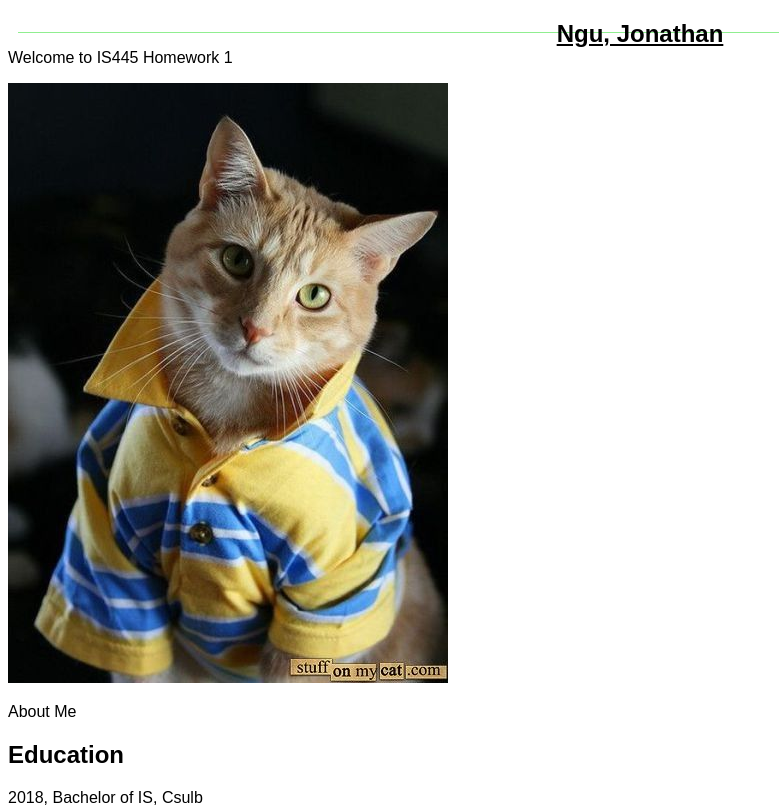
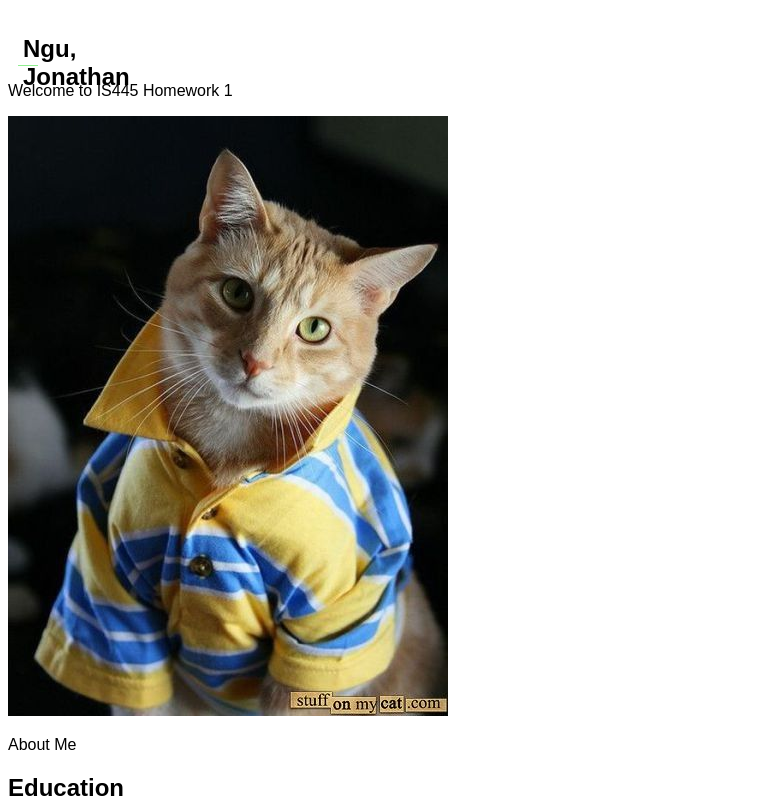
Before and after one commit to JonCsulb/IS445, a plain HTML site: page index.html in a window 1280 px wide. Shown: the top 810 px of the page, without its empty margins (0-779 px from the left). Drawn offline with Linux system fonts and the light colour scheme.

Commit message:
No changes

```diff
--- a/index.html
+++ b/index.html
@@ -5,7 +5,7 @@
     <meta charset="UTF-8">
     <meta name="viewport" content="width=device-width, initial-scale=1.0">
     <meta http-equiv="X-UA-Compatible" content="ie=edge">
-    <title>Document</title>
+    <title>IS445Hw</title>
 </head>
 
  <body>
--- a/style.css
+++ b/style.css
@@ -1,15 +1,22 @@
 header {
         text-align: center;
         background-color: white;
-        padding: 0px;
-        padding-bottom: 2px;
+
+        padding: 5px;
+        padding-bottom: 40px;
+
         border-bottom: solid 10px lightgreen;
         border-width: 1px;
-        text-decoration: underline;
-        display: inline
-        width:10px;
-        height:10px;
+
+       /** text-decoration: underline;
+        text-align: center;**/
+
+        display: in-line;
+
+        width:  10px;
+        height: 10px;
         margin: 10px;
+
         font-family: Arial, Helvetica, sans-serif;
 
     }
```
